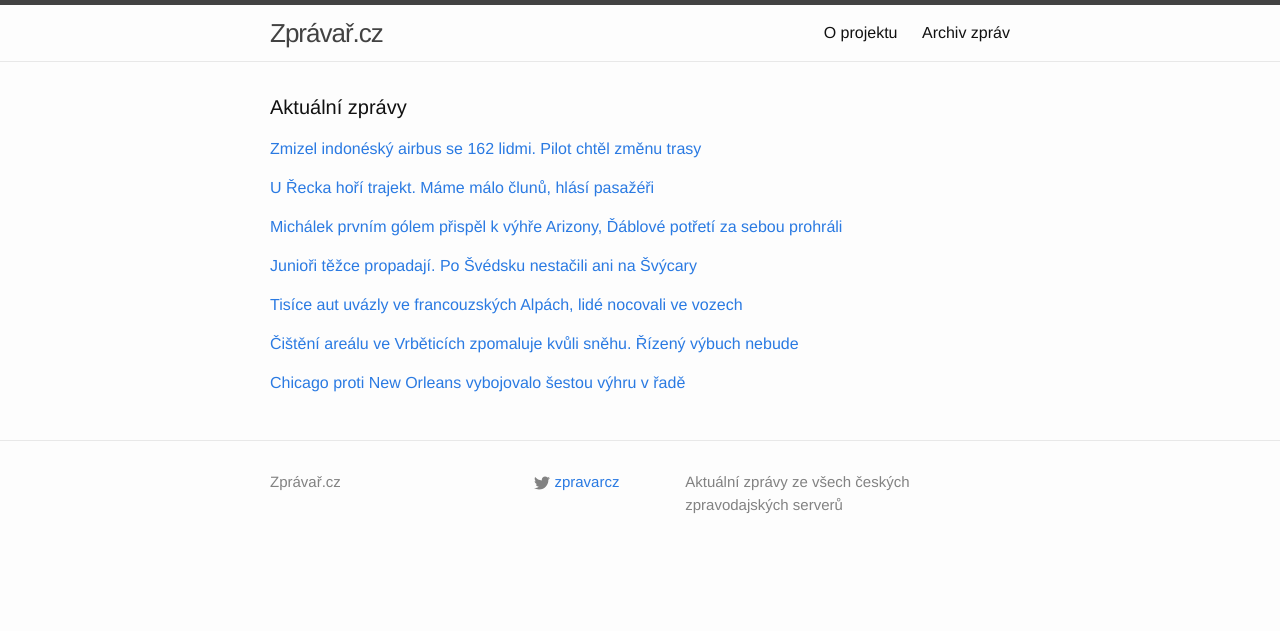
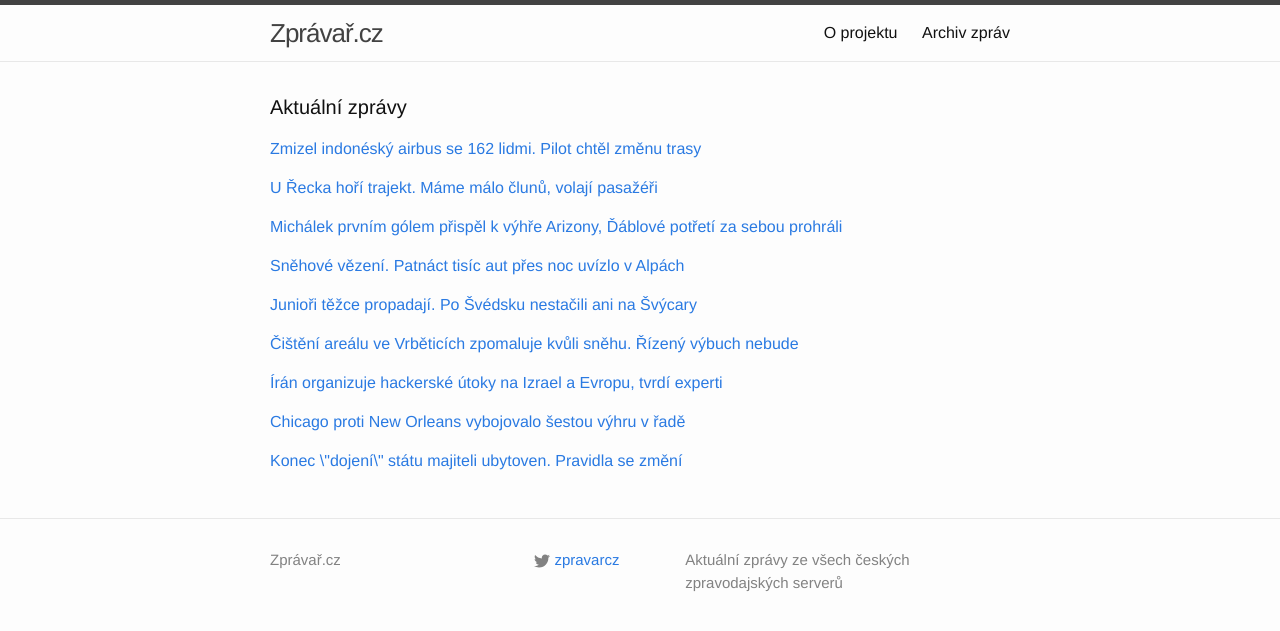
Before and after one commit to adliska/zpravar, a Jekyll site: the page built from index.html, in a window 1280 px wide. Shown: the top 631 px of the page. Built offline with Jekyll 4.4.1, drawn with Linux system fonts in a browser that asks for light colours.

Commit message:
zpravar news update

```diff
--- a/index.html
+++ b/index.html
@@ -31,9 +31,10 @@ layout: default
 <li><a href=http://www.rozhlas.cz/_zprava/letoun-airasia-se-155-pasazery-zmizel-mezi-indonesii-a-singapurem--1437000>Letoun AirAsia se 155 pasažéry zmizel mezi Indonésií a Singapurem - www.rozhlas.cz</a></li>
 <li><a href=http://zpravy.idnes.cz/ztraceny-airbus-airasia-do-singapuru-dwk-/zahranicni.aspx?c=A141228_050117_zahranicni_jw>U Jakarty zmizel airbus se 155 lidmi na palubě, mířil do Singapuru - zpravy.idnes.cz</a></li>
 </ul>
-</div><p><a href="javascript:;" onclick="toggle_visibility('zpravy1')">U Řecka hoří trajekt. Máme málo člunů, hlásí pasažéři</a></p>
+</div><p><a href="javascript:;" onclick="toggle_visibility('zpravy1')">U Řecka hoří trajekt. Máme málo člunů, volají pasažéři</a></p>
 <div id="zpravy1" style="display:none">
 <ul>
+<li><a href=http://www.tyden.cz/rubriky/zahranici/evropa/u-recka-hori-trajekt-mame-malo-clunu-volaji-pasazeri_328469.html>U Řecka hoří trajekt. Máme málo člunů, volají pasažéři - www.tyden.cz</a></li>
 <li><a href=http://www.tyden.cz/rubriky/zahranici/evropa/u-recka-hori-trajekt-mame-malo-clunu-hlasi-pasazeri_328469.html>U Řecka hoří trajekt. Máme málo člunů, hlásí pasažéři - www.tyden.cz</a></li>
 <li><a href=http://www.tyden.cz/rubriky/zahranici/evropa/video-u-recka-hori-trajekt-stovky-lidi-se-evakuuji_328469.html>VIDEO: U Řecka hoří trajekt, stovky lidí se evakuují - www.tyden.cz</a></li>
 <li><a href=http://zpravy.e15.cz/zahranicni/udalosti/italskou-lod-se-466-pasazery-a-cleny-posadky-zachvatil-pozar-1148892>Italskou loď se 466 pasažéry a členy posádky zachvátil požár - zpravy.e15.cz</a></li>
@@ -60,23 +61,25 @@ layout: default
 <li><a href=http://www.sportovninoviny.cz/zpravy/obrance-michalek-poprve-skoroval-devils-znovu-prohrali/1162831>Obránce Michálek poprvé skóroval, Devils znovu prohráli - www.sportovninoviny.cz</a></li>
 <li><a href=http://hokej.idnes.cz/obrance-michalek-dal-prvni-gol-dkq-/nhl.aspx?c=A141228_071703_nhl_Mkr>Obránce Michálek dal první gól, New Jersey i po změně trenéra prohrálo - hokej.idnes.cz</a></li>
 </ul>
-</div><p><a href="javascript:;" onclick="toggle_visibility('zpravy3')">Junioři těžce propadají. Po Švédsku nestačili ani na Švýcary</a></p>
+</div><p><a href="javascript:;" onclick="toggle_visibility('zpravy3')">Sněhové vězení. Patnáct tisíc aut přes noc uvízlo v Alpách</a></p>
 <div id="zpravy3" style="display:none">
+<ul>
+<li><a href=http://www.tyden.cz/rubriky/zahranici/evropa/snehove-vezeni-patnact-tisic-aut-pres-noc-uvizlo-v-alpach_328470.html>Sněhové vězení. Patnáct tisíc aut přes noc uvízlo v Alpách - www.tyden.cz</a></li>
+<li><a href=http://www.lidovky.cz/tisice-aut-zustaly-pres-noc-zablokovane-ve-francouzskych-alpach-pxx-/zpravy-svet.aspx?c=A141228_105439_ln_zahranici_mmu>Tisíce aut uvázly ve francouzských Alpách, lidé nocovali ve vozech  - www.lidovky.cz</a></li>
+<li><a href=http://www.novinky.cz/zahranicni/evropa/357316-ve-francouzskych-alpach-zablokoval-snih-15-tisic-aut.html>Ve francouzských Alpách zablokoval sníh 15 tisíc aut - www.novinky.cz</a></li>
+<li><a href=http://zpravy.idnes.cz/uveznena-auta-ve-francouzskych-alpach-dhd-/zahranicni.aspx?c=A141228_084709_zahranicni_cen>Závěje v noci uvěznily v savojských Alpách na patnáct tisíc aut - zpravy.idnes.cz</a></li>
+<li><a href=http://zpravy.aktualne.cz/zahranici/vychod-francie-zasypal-snih-tisice-aut-uvizly-na-silnicich/r~534294208e6411e498be002590604f2e/>Východ Francie zasypal sníh, tisíce aut uvízly na silnicích - zpravy.aktualne.cz</a></li>
+<li><a href=http://www.ceskenoviny.cz/zpravy/zpravy/tisice-aut-zustaly-pres-noc-zablokovane-ve-francouzskych-alpach/1162843>Tisíce aut zůstaly přes noc zablokované ve francouzských Alpách - www.ceskenoviny.cz</a></li>
+<li><a href=http://zpravy.e15.cz/zahranicni/udalosti/evropa-pod-privalem-snehu-pocasi-trapi-britanii-nizozemsko-i-svycarsko-1148866>Evropa pod přívalem sněhu: Počasí trápí Británii, Nizozemsko i Švýcarsko - zpravy.e15.cz</a></li>
+</ul>
+</div><p><a href="javascript:;" onclick="toggle_visibility('zpravy4')">Junioři těžce propadají. Po Švédsku nestačili ani na Švýcary</a></p>
+<div id="zpravy4" style="display:none">
 <ul>
 <li><a href=http://www.tyden.cz/rubriky/sport/hokej/juniori-tezce-propadaji-po-svedsku-nestacili-ani-na-svycary_328466.html>Junioři těžce propadají. Po Švédsku nestačili ani na Švýcary - www.tyden.cz</a></li>
 <li><a href=http://www.denik.cz/hokej/cesti-hokejiste-na-ms-junioru-podlehli-po-svedsku-i-svycarum-2-5-20141228.html>Čeští hokejisté na MS juniorů podlehli po Švédsku i Švýcarům 2:5 - www.denik.cz</a></li>
 <li><a href=http://www.sportovninoviny.cz/zpravy/cesti-hokejiste-na-ms-junioru-podlehli-i-svycarum/1162814>Čeští hokejisté na MS juniorů podlehli i Švýcarům - www.sportovninoviny.cz</a></li>
 <li><a href=http://www.tyden.cz/rubriky/sport/hokej/juniori-tezce-propadaji-po-svedsku-nestacili-na-slabsi-svycarsko_328466.html>Junioři těžce propadají. Po Švédsku nestačili na slabší Švýcarsko - www.tyden.cz</a></li>
 <li><a href=http://www.rozhlas.cz/_zprava/hokejiste-do-20-let-nezvladaji-oslabeni-na-ms-prohrali-i-se-svycarskem-25--1436989>Hokejisté do 20 let nezvládají oslabení, na MS prohráli i se Švýcarskem 2:5 - www.rozhlas.cz</a></li>
-</ul>
-</div><p><a href="javascript:;" onclick="toggle_visibility('zpravy4')">Tisíce aut uvázly ve francouzských Alpách, lidé nocovali ve vozech </a></p>
-<div id="zpravy4" style="display:none">
-<ul>
-<li><a href=http://www.lidovky.cz/tisice-aut-zustaly-pres-noc-zablokovane-ve-francouzskych-alpach-pxx-/zpravy-svet.aspx?c=A141228_105439_ln_zahranici_mmu>Tisíce aut uvázly ve francouzských Alpách, lidé nocovali ve vozech  - www.lidovky.cz</a></li>
-<li><a href=http://www.novinky.cz/zahranicni/evropa/357316-ve-francouzskych-alpach-zablokoval-snih-15-tisic-aut.html>Ve francouzských Alpách zablokoval sníh 15 tisíc aut - www.novinky.cz</a></li>
-<li><a href=http://zpravy.idnes.cz/uveznena-auta-ve-francouzskych-alpach-dhd-/zahranicni.aspx?c=A141228_084709_zahranicni_cen>Závěje v noci uvěznily v savojských Alpách na patnáct tisíc aut - zpravy.idnes.cz</a></li>
-<li><a href=http://zpravy.aktualne.cz/zahranici/vychod-francie-zasypal-snih-tisice-aut-uvizly-na-silnicich/r~534294208e6411e498be002590604f2e/>Východ Francie zasypal sníh, tisíce aut uvízly na silnicích - zpravy.aktualne.cz</a></li>
-<li><a href=http://www.ceskenoviny.cz/zpravy/zpravy/tisice-aut-zustaly-pres-noc-zablokovane-ve-francouzskych-alpach/1162843>Tisíce aut zůstaly přes noc zablokované ve francouzských Alpách - www.ceskenoviny.cz</a></li>
 </ul>
 </div><p><a href="javascript:;" onclick="toggle_visibility('zpravy5')">Čištění areálu ve Vrběticích zpomaluje kvůli sněhu. Řízený výbuch nebude </a></p>
 <div id="zpravy5" style="display:none">
@@ -86,11 +89,25 @@ layout: default
 <li><a href=http://www.denik.cz/z_domova/ve-vrbeticich-snezilo-pyrotechnici-vsak-dale-cisti-areal-s-munici-20141228.html>Pyrotechnici ve Vrběticích čistí areál, práce zpomalily kvůli sněhu - www.denik.cz</a></li>
 <li><a href=http://www.ceskenoviny.cz/zpravy/zpravy/ve-vrbeticich-snezilo-pyrotechnici-vsak-dale-cisti-areal/1162864>Ve Vrběticích sněžilo, pyrotechnici však dále čistí areál - www.ceskenoviny.cz</a></li>
 </ul>
-</div><p><a href="javascript:;" onclick="toggle_visibility('zpravy6')">Chicago proti New Orleans vybojovalo šestou výhru v řadě</a></p>
+</div><p><a href="javascript:;" onclick="toggle_visibility('zpravy6')">Írán organizuje hackerské útoky na Izrael a Evropu, tvrdí experti</a></p>
 <div id="zpravy6" style="display:none">
+<ul>
+<li><a href=http://www.novinky.cz/zahranicni/357320-iran-organizuje-hackerske-utoky-na-izrael-a-evropu-tvrdi-experti.html>Írán organizuje hackerské útoky na Izrael a Evropu, tvrdí experti - www.novinky.cz</a></li>
+<li><a href=http://e-svet.e15.cz/internet/experti-iran-mozna-organizuje-hackerske-utoky-na-izrael-a-evropu-1148889>Experti: Írán možná organizuje hackerské útoky na Izrael a Evropu - e-svet.e15.cz</a></li>
+<li><a href=http://www.denik.cz/ekonomika/iran-organizuje-hackerske-utoky-na-izrael-a-evropu-tvrdi-experti-20141228.html>Írán organizuje hackerské útoky na Izrael a Evropu, tvrdí experti - www.denik.cz</a></li>
+</ul>
+</div><p><a href="javascript:;" onclick="toggle_visibility('zpravy7')">Chicago proti New Orleans vybojovalo šestou výhru v řadě</a></p>
+<div id="zpravy7" style="display:none">
 <ul>
 <li><a href=http://sport.aktualne.cz/chicago-proti-new-orleans-vybojovalo-sestou-vyhru-v-rade/r~3d250b348e7b11e498be002590604f2e/>Chicago proti New Orleans vybojovalo šestou výhru v řadě - sport.aktualne.cz</a></li>
 <li><a href=http://sport.idnes.cz/vysledky-basketbalove-nba-dcg-/basket.aspx?c=A141228_100325_sport-basket_par>Chicago se v NBA blýsklo proti New Orleans šestou výhru za sebou - sport.idnes.cz</a></li>
 <li><a href=http://www.denik.cz/ostatni_sport/v-jednoduchosti-je-sila-chicago-uspelo-poseste-v-rade-slavilo-i-toronto-20141228.html>V jednoduchosti je síla, Chicago uspělo pošesté v řadě. Slavilo i Toronto - www.denik.cz</a></li>
 </ul>
+</div><p><a href="javascript:;" onclick="toggle_visibility('zpravy8')">Konec \"dojení\" státu majiteli ubytoven. Pravidla se změní</a></p>
+<div id="zpravy8" style="display:none">
+<ul>
+<li><a href=http://www.tyden.cz/rubriky/domaci/konec-dojeni-statu-majiteli-ubytoven-pravidla-se-zmeni_328480.html>Konec \"dojení\" státu majiteli ubytoven. Pravidla se změní - www.tyden.cz</a></li>
+<li><a href=http://www.novinky.cz/domaci/357319-vyplaceni-doplatku-na-bydleni-v-ubytovnach-omezi-zakon.html>Vyplácení doplatku na bydlení v ubytovnách omezí zákon - www.novinky.cz</a></li>
+<li><a href=http://www.ceskenoviny.cz/zpravy/zpravy/vyplaceni-doplatku-na-bydleni-v-ubytovnach-omezi-zakon/1162860>Vyplácení doplatku na bydlení v ubytovnách omezí zákon - www.ceskenoviny.cz</a></li>
+</ul>
 </div></div>
```
